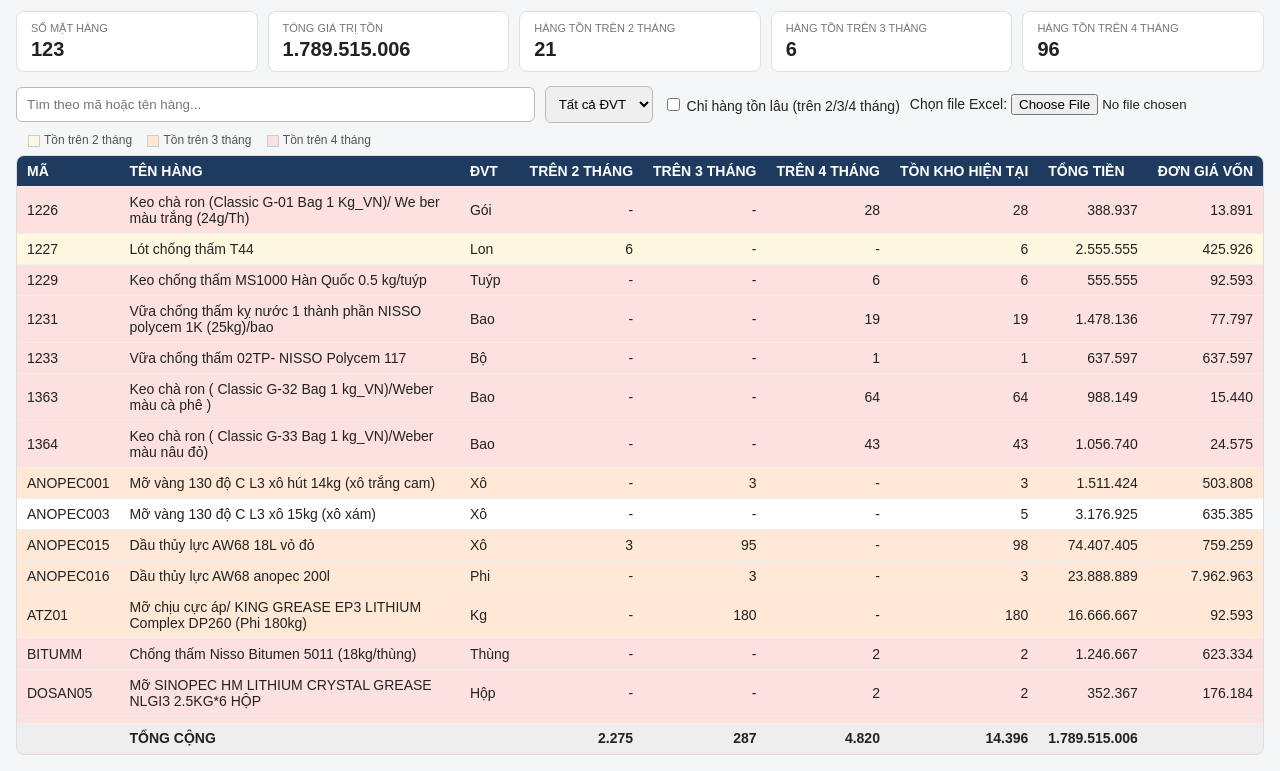
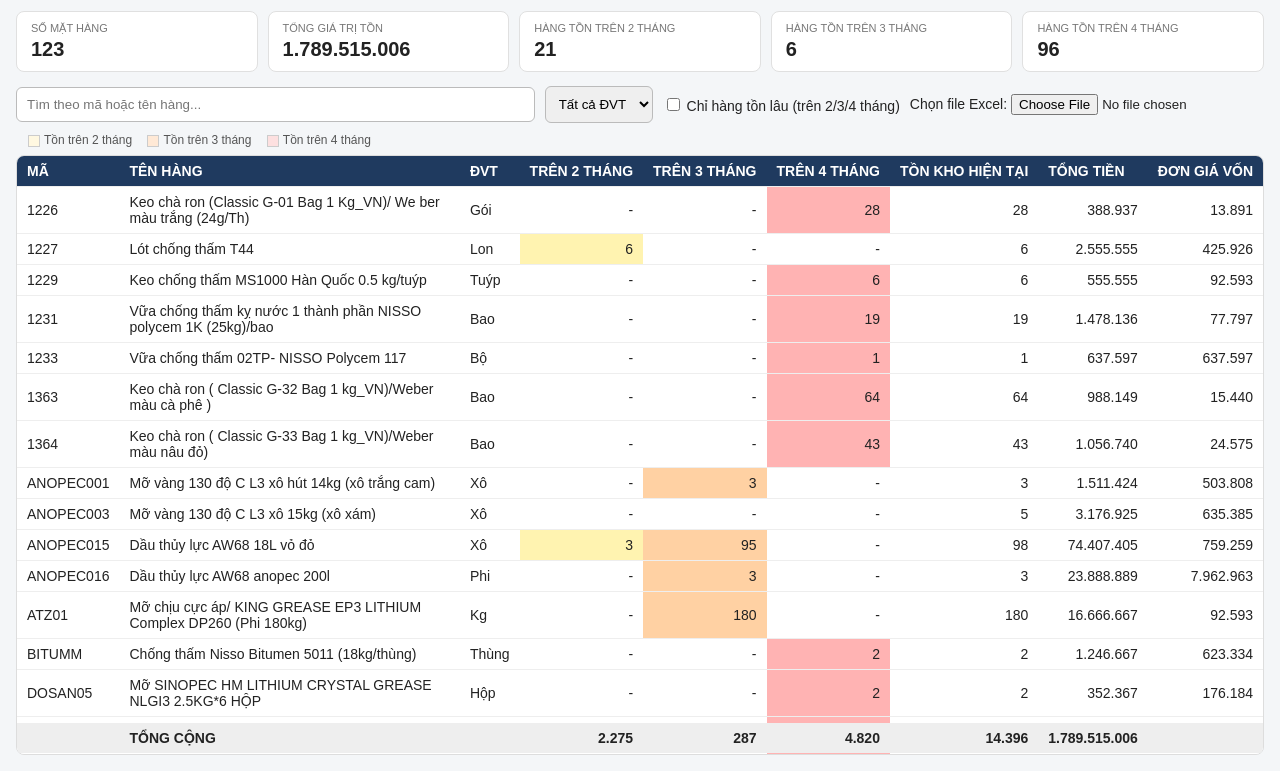
Before and after one commit to danglinh5582-stack/baocaotonkho, a plain HTML site: page index.html in a window 1280 px wide. Shown: the part 64-835 px from the top of the page. Drawn offline with Linux system fonts and the light colour scheme.

Commit message:
Update index.html

```diff
--- a/index.html
+++ b/index.html
@@ -25,9 +25,9 @@
   th { background: #1f3a5f; color: #fff; position: sticky; top: 0; cursor: pointer; text-align: left; user-select: none; }
   td.num { text-align: right; }
   td.name { white-space: normal; min-width: 300px; }
-  tr.m2 td { background: #fff8e1; }
-  tr.m3 td { background: #ffe9d6; }
-  tr.m4 td { background: #fde0e0; }
+  td.m2 { background: #fff3b0; }
+  td.m3 { background: #ffd1a3; }
+  td.m4 { background: #ffb3b3; }
   tfoot td { font-weight: bold; background: #eee; position: sticky; bottom: 0; }
   .legend { font-size: 12px; margin: 8px 0; color: #555; }
   .legend span { display: inline-block; width: 12px; height: 12px; margin: 0 4px 0 12px; vertical-align: middle; border: 1px solid #ccc; }
@@ -195,10 +195,10 @@ function render() {
 
   current = list;
   $("tbody").innerHTML = list.map((r, idx) => {
-    const cls = toNum(r[5]) > 0 ? "m4" : toNum(r[4]) > 0 ? "m3" : toNum(r[3]) > 0 ? "m2" : "";
-    return `<tr class="${cls}" data-idx="${idx}">` + r.map((c, i) =>
-      `<td class="c${i} ${NUM_COLS.includes(i) ? "num" : i === 1 ? "name" : ""}">${NUM_COLS.includes(i) ? fmt(c) : c}</td>`
-    ).join("") + "</tr>";
+    return `<tr data-idx="${idx}">` + r.map((c, i) => {
+      const hl = (i >= 3 && i <= 5 && toNum(c) > 0) ? " m" + (i - 1) : "";
+      return `<td class="c${i} ${NUM_COLS.includes(i) ? "num" : i === 1 ? "name" : ""}${hl}">${NUM_COLS.includes(i) ? fmt(c) : c}</td>`;
+    }).join("") + "</tr>";
   }).join("");
 
   const sum = i => list.reduce((s, r) => s + toNum(r[i]), 0);
```
